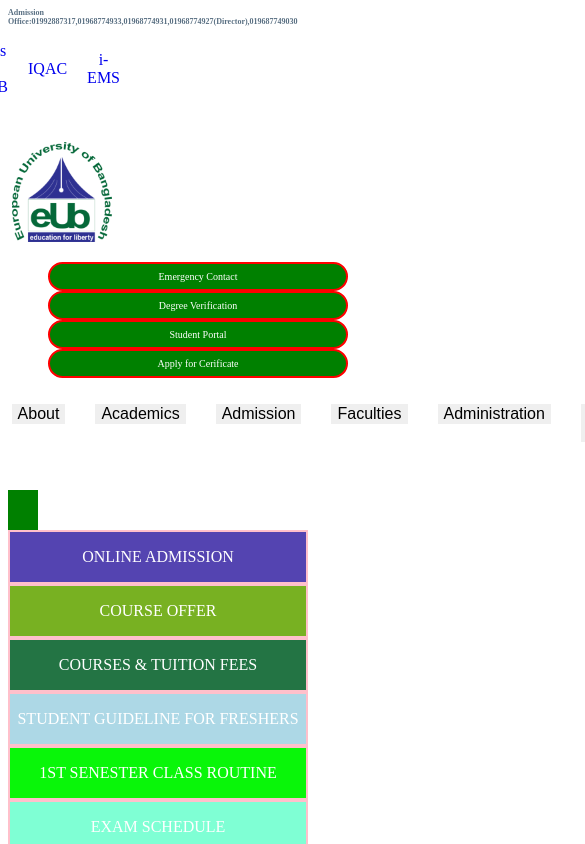
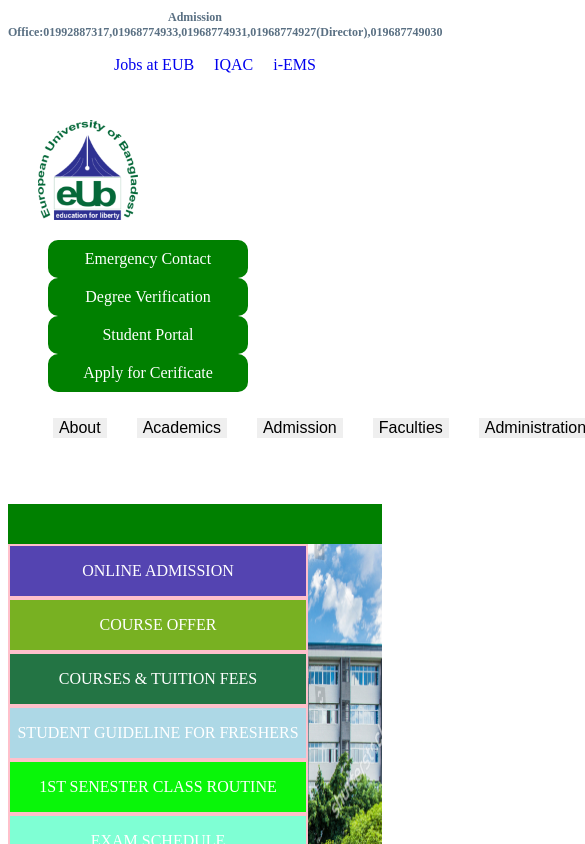
Before and after one commit to mdnlislam/html, a React (Vite) app: page / in a window 390 px wide. Shown: the top 844 px of the page, 585 px wide, since content can reach past the window. Built offline with nearby package versions, Linux system fonts and the light colour scheme.

Commit message:
some change

```diff
--- a/src/App.css
+++ b/src/App.css
@@ -607,64 +607,60 @@
 
 
 
+   /* Responsive Design */
 
-    @media screen and (max-width: 1000px) {
-      .project h2   {
-          font-size: 16px;
-          /* width: 100%; */
+    @media screen and (max-width:600px) {
+      .project h2{
+        font-size: 12px;
         text-align: center;
+
+
       }
-
       .project{
         display: block;
 
+
+      }
+      .logo_card  {
+        justify-content: center;
       }
 
-      .logo_card, li, a{
-        text-align: center;
-        justify-content: center;
+
+
+      /* logo */
+
+        .logo_area img{
+          margin-left: -15px;
         }
 
         .logo_area{
           display: block;
-        text-align: center;
         }
-  }
-
-
-
-  @media screen and (max-width:600px) {
-    .responsive{
-      width: 30px;
-
-
-    }
-
-    .project h2{
-      font-size: 8px;
-
-    }
-
-    .Infrom_text {
-      display:block;
-
-
+        .Infrom_text{
+          display: block;
+          width: 200px;
 
         }
         .Infrom_text a{
-      border: 2px solid red;
-      border-radius: 20px;
-      font-size:10px ;
-
+          justify-content: center;
         }
         .heading{
           display: none;
         }
 
-    .Infrom_text li{
-      width: 300px;
-    }
+
+
+
+       /* logo */
+
+
+
+
+
 
 
 
     }
+
+
+   /* Responsive Design */
```
Also changed, not shown: src/components/rakib.html (+4 -32 lines). Lines whose indentation alone changed are shown as unchanged.
